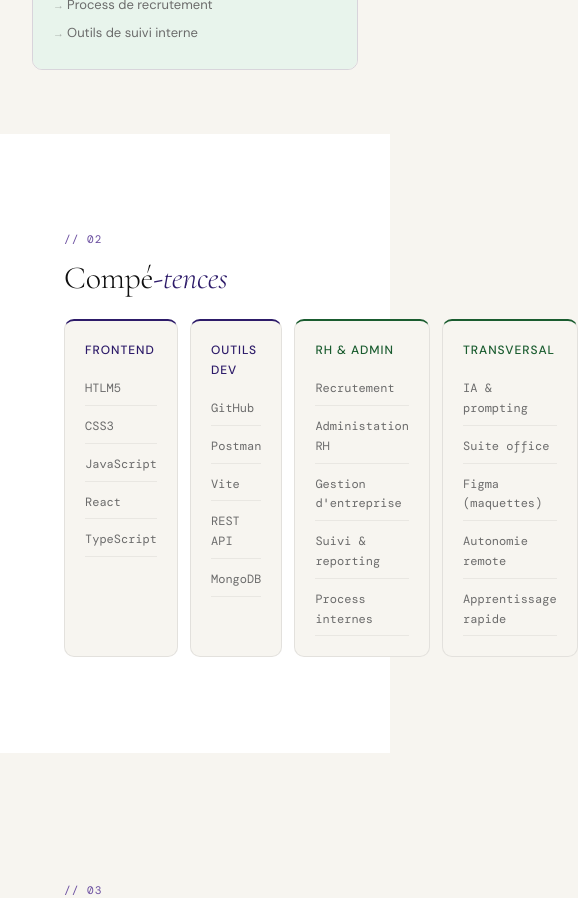
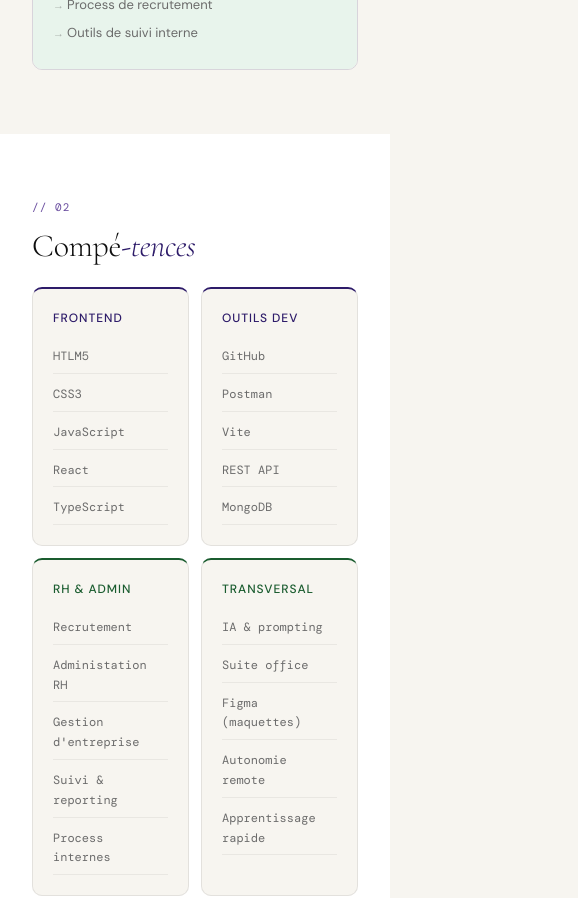
Before and after one commit to NeugdaeUju/Portfolio, a React (Vite) app: page / in a window 390 px wide. Shown: the part 1900-2798 px from the top of the page, 578 px wide, since content can reach past the window. Built offline with nearby package versions, Linux system fonts and the light colour scheme; a web font is replaced by a local one.

Commit message:
Responsive de la section des compétences

```diff
--- a/src/assets/sass/accueil.scss
+++ b/src/assets/sass/accueil.scss
@@ -101,4 +101,16 @@
         padding : 4rem 2rem;
     }
 
+    #skills {
+        padding : 4rem 2rem;
+
+        & .skills_cards {
+            grid-template-columns : repeat(2, 1fr);
+        }
+    }
+
+    .inner-section {
+        max-width : 100%;
+    }
+
 }
```
